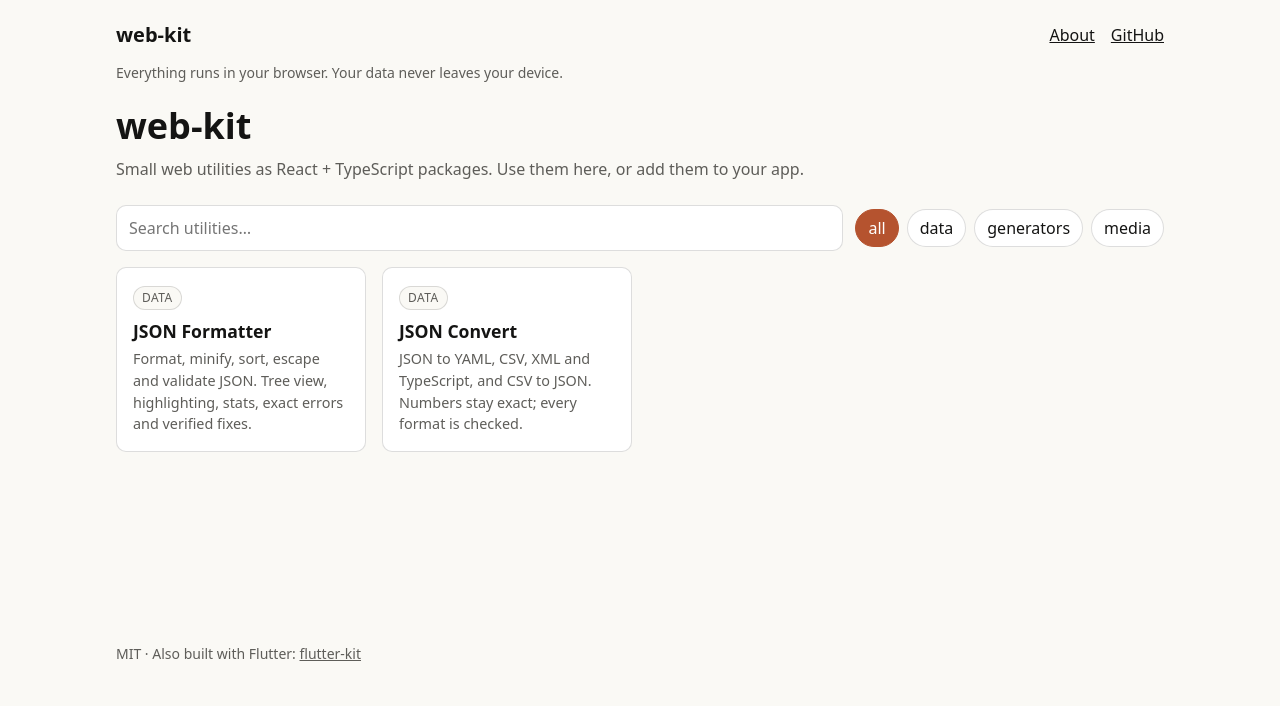
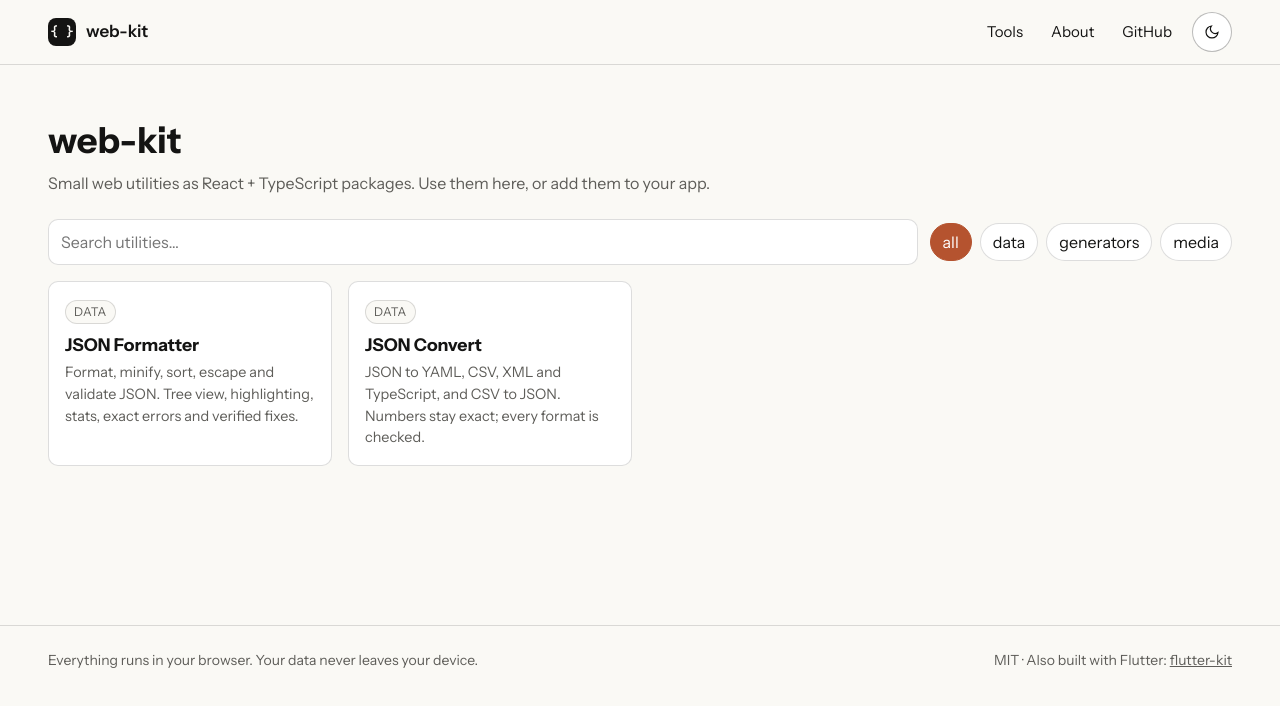
Before and after one commit to ArthurKrantsevich/web-kit, a Next.js app in the folder apps/dashboard/: page /web-kit/ in a window 1280 px wide. Shown: the top 706 px of the page. Built offline with nearby package versions, Linux system fonts and the light colour scheme.

Commit message:
feat(dashboard): self-hosted fonts, light/dark theme toggle, new header and footer

```diff
--- a/apps/dashboard/src/app/globals.css
+++ b/apps/dashboard/src/app/globals.css
@@ -1,3 +1,9 @@
+/* Self-hosted next/font families (see layout.tsx) override the plain family names from tokens.css. */
+:root {
+  --wk-font-display: var(--font-display, Georgia), Georgia, serif;
+  --wk-font-sans: var(--font-sans, system-ui), system-ui, -apple-system, "Segoe UI", sans-serif;
+  --wk-font-mono: var(--font-mono, ui-monospace), ui-monospace, Menlo, Consolas, monospace;
+}
 *,
 *::before,
 *::after {
@@ -9,58 +15,159 @@ body {
   color: var(--wk-fg);
   font-family: var(--wk-font-sans);
   line-height: 1.5;
+  -webkit-font-smoothing: antialiased;
 }
 a {
   color: inherit;
+}
+a:hover {
+  color: var(--wk-accent);
 }
 code,
 pre {
   font-family: var(--wk-font-mono);
 }
-.site-header,
-.site-main,
-.site-footer,
-.privacy {
-  max-width: 1080px;
+:focus-visible {
+  outline: 2px solid var(--wk-accent);
+  outline-offset: 2px;
+}
+.sr-only {
+  position: absolute;
+  width: 1px;
+  height: 1px;
+  margin: -1px;
+  padding: 0;
+  overflow: hidden;
+  clip: rect(0, 0, 0, 0);
+  white-space: nowrap;
+  border: 0;
+}
+.container {
+  max-width: 1280px;
   margin: 0 auto;
   padding: 0 16px;
 }
+@media (min-width: 640px) {
+  .container {
+    padding: 0 48px;
+  }
+}
+
+/* ── shell ── */
 .site-header {
+  position: relative;
+  border-bottom: 1px solid var(--wk-border);
+}
+.site-header__inner {
+  height: 64px;
   display: flex;
   align-items: center;
   justify-content: space-between;
-  padding-top: 20px;
-  padding-bottom: 12px;
-}
-.site-header nav {
-  display: flex;
   gap: 16px;
 }
 .logo {
-  font-weight: 700;
-  font-size: 1.25rem;
+  display: inline-flex;
+  align-items: center;
+  gap: 10px;
+  font-weight: 600;
+  font-size: 1.0625rem;
   text-decoration: none;
 }
-.privacy {
+.logo__mark {
+  width: 28px;
+  height: 28px;
+  display: inline-flex;
+  align-items: center;
+  justify-content: center;
+  border-radius: 8px;
+  background: var(--wk-primary);
+  color: var(--wk-primary-fg);
+  font-family: var(--wk-font-mono);
+  font-size: 13px;
+}
+.site-nav {
+  display: flex;
+  align-items: center;
+  gap: 8px;
+}
+.site-nav__links {
+  display: flex;
+  align-items: center;
+  gap: 28px;
+  margin: 0 12px 0 0;
+  padding: 0;
+  list-style: none;
+  font-size: 0.9375rem;
+}
+.site-nav__links a {
+  text-decoration: none;
+}
+.icon-button {
+  width: 40px;
+  height: 40px;
+  display: inline-flex;
+  align-items: center;
+  justify-content: center;
+  border: 1px solid var(--wk-border-strong);
+  border-radius: 999px;
+  background: var(--wk-surface);
+  color: var(--wk-fg);
+  cursor: pointer;
+}
+.menu-button {
+  display: none;
+}
+@media (max-width: 639px) {
+  .menu-button {
+    display: inline-flex;
+  }
+  .site-nav__links {
+    display: none;
+  }
+  .site-nav__links[data-open="true"] {
+    position: absolute;
+    top: 64px;
+    left: 0;
+    right: 0;
+    z-index: 10;
+    display: flex;
+    flex-direction: column;
+    align-items: stretch;
+    gap: 0;
+    margin: 0;
+    padding: 8px 16px 16px;
+    background: var(--wk-bg);
+    border-bottom: 1px solid var(--wk-border);
+  }
+  .site-nav__links[data-open="true"] a {
+    display: block;
+    padding: 12px 0;
+  }
+}
+.site-main {
+  min-height: 70vh;
+  padding-top: 48px;
+  padding-bottom: 80px;
+}
+.site-footer {
+  border-top: 1px solid var(--wk-border);
+  padding: 24px 0 40px;
   color: var(--wk-muted);
   font-size: 0.875rem;
 }
-.site-main {
-  padding-top: 16px;
-  padding-bottom: 48px;
-  min-height: 70vh;
+.site-footer__inner {
+  display: flex;
+  flex-wrap: wrap;
+  justify-content: space-between;
+  gap: 8px 24px;
 }
-.site-footer {
-  padding-bottom: 32px;
-  color: var(--wk-muted);
-  font-size: 0.875rem;
-}
+
+/* ── home ── */
 .hero h1 {
   margin: 0 0 4px;
   font-size: 2.25rem;
 }
-.hero p,
-.tool__header p {
+.hero p {
   margin: 0;
   color: var(--wk-muted);
 }
@@ -85,9 +192,7 @@ pre {
   flex-wrap: wrap;
   gap: 8px;
 }
-.chips button,
-.tabs button,
-.code__bar button {
+.chips button {
   padding: 6px 12px;
   border: 1px solid var(--wk-border);
   border-radius: 999px;
@@ -96,8 +201,7 @@ pre {
   font: inherit;
   cursor: pointer;
 }
-.chips button[aria-pressed="true"],
-.tabs button[aria-selected="true"] {
+.chips button[aria-pressed="true"] {
   background: var(--wk-accent);
   border-color: var(--wk-accent);
   color: var(--wk-accent-fg);
@@ -132,6 +236,11 @@ pre {
   color: var(--wk-muted);
   font-size: 0.9rem;
 }
+.empty {
+  color: var(--wk-muted);
+}
+
+/* ── tool page ── */
 .badge {
   display: inline-block;
   padding: 2px 8px;
@@ -143,7 +252,6 @@ pre {
   text-transform: uppercase;
   letter-spacing: 0.04em;
 }
-.empty,
 .note {
   color: var(--wk-muted);
 }
@@ -156,11 +264,30 @@ pre {
 .tool__header h1 {
   margin: 8px 0 4px;
 }
+.tool__header p {
+  margin: 0;
+  color: var(--wk-muted);
+}
 .tabs {
   display: flex;
   gap: 8px;
   margin: 24px 0 16px;
   flex-wrap: wrap;
+}
+.tabs button,
+.code__bar button {
+  padding: 6px 12px;
+  border: 1px solid var(--wk-border);
+  border-radius: 999px;
+  background: var(--wk-surface);
+  color: inherit;
+  font: inherit;
+  cursor: pointer;
+}
+.tabs button[aria-selected="true"] {
+  background: var(--wk-accent);
+  border-color: var(--wk-accent);
+  color: var(--wk-accent-fg);
 }
 .panel {
   padding: 16px;
--- a/apps/dashboard/src/app/layout.tsx
+++ b/apps/dashboard/src/app/layout.tsx
@@ -1,7 +1,14 @@
 import type { Metadata } from "next";
-import Link from "next/link";
+import { Instrument_Sans, JetBrains_Mono, Newsreader } from "next/font/google";
 import "@web-kit/tokens/tokens.css";
 import "./globals.css";
+import { SiteHeader } from "@/components/SiteHeader";
+import { THEME_SCRIPT } from "@/theme";
+
+// next/font downloads the files at build time and serves them from this site.
+const display = Newsreader({ subsets: ["latin"], variable: "--font-display", display: "swap" });
+const sans = Instrument_Sans({ subsets: ["latin"], variable: "--font-sans", display: "swap" });
+const mono = JetBrains_Mono({ subsets: ["latin"], variable: "--font-mono", display: "swap" });
 
 export const metadata: Metadata = {
   title: "web-kit",
@@ -10,22 +17,21 @@ export const metadata: Metadata = {
 
 export default function RootLayout({ children }: { children: React.ReactNode }) {
   return (
-    <html lang="en">
+    // THEME_SCRIPT sets data-theme before hydration, hence suppressHydrationWarning.
+    <html lang="en" className={`${display.variable} ${sans.variable} ${mono.variable}`} suppressHydrationWarning>
+      <head>
+        <script dangerouslySetInnerHTML={{ __html: THEME_SCRIPT }} />
+      </head>
       <body>
-        <header className="site-header">
-          <Link href="/" className="logo">
-            web-kit
-          </Link>
-          <nav>
-            <Link href="/about/">About</Link>
-            <a href="https://github.com/ArthurKrantsevich/web-kit">GitHub</a>
-          </nav>
-        </header>
-        <p className="privacy">Everything runs in your browser. Your data never leaves your device.</p>
-        <main className="site-main">{children}</main>
+        <SiteHeader />
+        <main className="container site-main">{children}</main>
         <footer className="site-footer">
-          MIT · Also built with Flutter:{" "}
-          <a href="https://arthurkrantsevich.github.io/flutter-kit/">flutter-kit</a>
+          <div className="container site-footer__inner">
+            <span>Everything runs in your browser. Your data never leaves your device.</span>
+            <span>
+              MIT · Also built with Flutter: <a href="https://arthurkrantsevich.github.io/flutter-kit/">flutter-kit</a>
+            </span>
+          </div>
         </footer>
       </body>
     </html>
--- /dev/null
+++ b/apps/dashboard/src/components/SiteHeader.tsx
@@ -0,0 +1,68 @@
+"use client";
+
+import Link from "next/link";
+import { usePathname } from "next/navigation";
+import { useEffect, useRef, useState } from "react";
+import { ThemeToggle } from "./ThemeToggle";
+
+export function SiteHeader() {
+  const [open, setOpen] = useState(false);
+  const menuButton = useRef<HTMLButtonElement>(null);
+  const pathname = usePathname();
+
+  // A followed link closes the phone menu.
+  useEffect(() => {
+    setOpen(false);
+  }, [pathname]);
+
+  useEffect(() => {
+    if (!open) return;
+    function onKeyDown(event: KeyboardEvent) {
+      if (event.key !== "Escape") return;
+      setOpen(false);
+      menuButton.current?.focus();
+    }
+    document.addEventListener("keydown", onKeyDown);
+    return () => document.removeEventListener("keydown", onKeyDown);
+  }, [open]);
+
+  return (
+    <header className="site-header">
+      <div className="container site-header__inner">
+        <Link href="/" className="logo">
+          <span className="logo__mark" aria-hidden="true">
+            {"{ }"}
+          </span>
+          web-kit
+        </Link>
+        <nav className="site-nav" aria-label="Main">
+          <ul id="site-links" className="site-nav__links" data-open={open}>
+            <li>
+              <Link href="/">Tools</Link>
+            </li>
+            <li>
+              <Link href="/about/">About</Link>
+            </li>
+            <li>
+              <a href="https://github.com/ArthurKrantsevich/web-kit">GitHub</a>
+            </li>
+          </ul>
+          <ThemeToggle />
+          <button
+            ref={menuButton}
+            type="button"
+            className="icon-button menu-button"
+            aria-label="Menu"
+            aria-expanded={open}
+            aria-controls="site-links"
+            onClick={() => setOpen((value) => !value)}
+          >
+            <svg width="18" height="18" viewBox="0 0 24 24" fill="none" stroke="currentColor" strokeWidth="1.8" strokeLinecap="round" aria-hidden="true">
+              <path d="M4 7h16M4 12h16M4 17h16" />
+            </svg>
+          </button>
+        </nav>
+      </div>
+    </header>
+  );
+}
--- /dev/null
+++ b/apps/dashboard/src/components/ThemeToggle.tsx
@@ -0,0 +1,55 @@
+"use client";
+
+import { useEffect, useState } from "react";
+import { THEME_KEY, type Theme } from "@/theme";
+
+function currentTheme(): Theme {
+  const chosen = document.documentElement.dataset.theme;
+  if (chosen === "light" || chosen === "dark") return chosen;
+  return window.matchMedia("(prefers-color-scheme: dark)").matches ? "dark" : "light";
+}
+
+export function ThemeToggle() {
+  // null until mounted: the server does not know the theme.
+  const [theme, setTheme] = useState<Theme | null>(null);
+
+  useEffect(() => {
+    setTheme(currentTheme());
+    const media = window.matchMedia("(prefers-color-scheme: dark)");
+    const onChange = () => setTheme(currentTheme());
+    media.addEventListener("change", onChange);
+    return () => media.removeEventListener("change", onChange);
+  }, []);
+
+  function toggle() {
+    const next: Theme = currentTheme() === "dark" ? "light" : "dark";
+    document.documentElement.dataset.theme = next;
+    try {
+      localStorage.setItem(THEME_KEY, next);
+    } catch {
+      // Storage blocked: the choice lasts until the page reloads.
+    }
+    setTheme(next);
+  }
+
+  return (
+    <button
+      type="button"
+      className="icon-button"
+      aria-label="Toggle theme"
+      aria-pressed={theme === null ? undefined : theme === "dark"}
+      onClick={toggle}
+    >
+      {theme === "dark" ? (
+        <svg width="16" height="16" viewBox="0 0 24 24" fill="none" stroke="currentColor" strokeWidth="1.8" strokeLinecap="round" aria-hidden="true">
+          <circle cx="12" cy="12" r="4" />
+          <path d="M12 2v2M12 20v2M4.9 4.9l1.4 1.4M17.7 17.7l1.4 1.4M2 12h2M20 12h2M4.9 19.1l1.4-1.4M17.7 6.3l1.4-1.4" />
+        </svg>
+      ) : (
+        <svg width="16" height="16" viewBox="0 0 24 24" fill="none" stroke="currentColor" strokeWidth="1.8" strokeLinecap="round" aria-hidden="true">
+          <path d="M21 12.8A9 9 0 1 1 11.2 3a7 7 0 0 0 9.8 9.8z" />
+        </svg>
+      )}
+    </button>
+  );
+}
--- /dev/null
+++ b/apps/dashboard/src/theme.ts
@@ -0,0 +1,6 @@
+export type Theme = "light" | "dark";
+
+export const THEME_KEY = "wk-theme";
+
+/** Runs in <head> before the first paint, so a stored dark theme never flashes light. */
+export const THEME_SCRIPT = `try{var t=localStorage.getItem("${THEME_KEY}");if(t==="light"||t==="dark")document.documentElement.dataset.theme=t}catch(e){}`;
```
Also changed, not shown: 1 other file (tests, documents, lock files or other folders).
